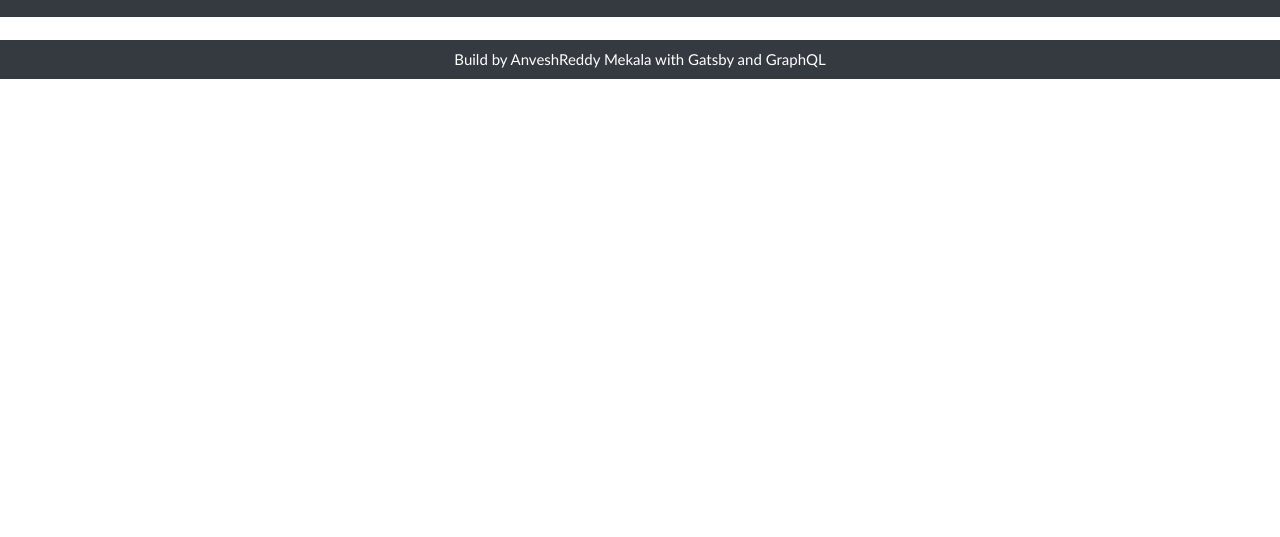
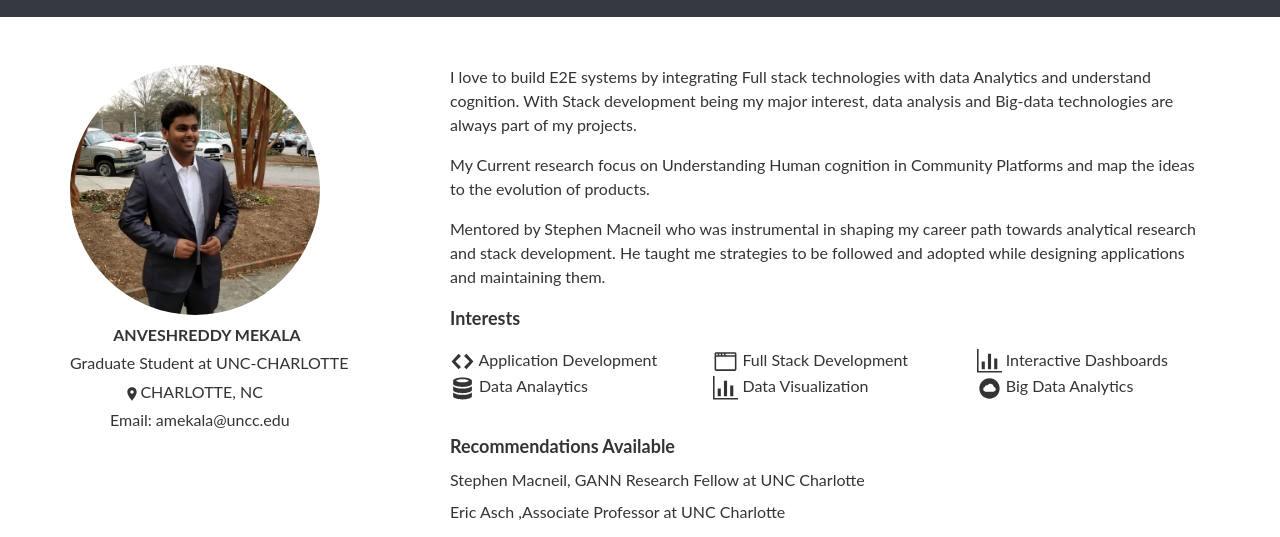
Before and after one commit to ANVESH96/Portfolio-Web-Application, a Gatsby site: page / in a window 1280 px wide. Shown: the part 73-610 px from the top of the page. Built offline with nearby package versions, Linux system fonts and the light colour scheme; Gatsby itself is replaced by a stand-in of ours.

```diff
--- a/gatsby-config.js
+++ b/gatsby-config.js
@@ -1,13 +1,18 @@
 module.exports = {
   siteMetadata: {
     title: `ANVESHREDDY MEKALA`,
-    Interests : 'INTERESTS',
-    description: `Current research focus on Understanding Human cognition in Community Platforms and map the ideas to the evolution of products.`,
-    mentoredby:'My mentor Stephen Macneil was instrumental in shaping my career path towards analytical research and stack development. He teaches me strategies to be followed and adopted while designing applications and maintaining them. ',
+    Interests : 'Interests',
+    description: `  My Current research focus on Understanding Human cognition in Community Platforms and map the ideas to the evolution of products.`,
+    mentoredby:'Mentored by Stephen Macneil who was instrumental in shaping my career path towards analytical research and stack development. He taught me strategies to be followed and adopted while designing applications and maintaining them. ',
     author: `AnveshReddy Mekala`,
     designedby:'Build By AnveshReddy Mekala with Gatsby & GraphQl',
-    introduction: 'I love to build E2E systems by integrating Full stack technologies with data Analytics and understand cognition.Deploying Applications and continous integration with containerization softwares like Docker helps me in  reducing depolyment and maintaenance time by more than 50%. With Stack development being my major interest, data analysis and Big-data technologies are always part of my projects.',
+    introduction: 'I love to build E2E systems by integrating Full stack technologies with data Analytics and understand cognition. With Stack development being my major interest, data analysis and Big-data technologies are always part of my projects.',
     quoteline: "'I am not a phot freak and i am not proud of it :p '",
+    canvasproject_heading: "Understand Human Cogintion over open community platforms where users populate their ideas about the service/product",
+    canvasproject_intro : "We chose Canvas Community platform and scrapped their web data using crawler build on Nodejs.Later, we analyzed the data for  sentiment, topic modeling, idea-score and its correlation with the data and try to understand people ideas and concerns.As the part of this project, we chose to build a dashboard using D3js & Redux where the analytics results can be seen and compared.",
+    canvasproject_crawler: "Data Scraping with Crawler",
+    canvasproject_crawler_description:" Designed a fault tolerant web crawler which scrapesover 40k records from web using CherioJs"
+
   },
   plugins: [
     `gatsby-plugin-react-helmet`,
--- a/src/components/footer.js
+++ b/src/components/footer.js
@@ -1,7 +1,5 @@
-import { Link } from "gatsby"
-import PropTypes from "prop-types"
 import React from "react"
-import {Navbar,Nav} from "react-bootstrap"
+import {Navbar} from "react-bootstrap"
 
 const Footer = () => (
   <Navbar  sticky ="bottom"  bg="dark" expand="lg" variant="dark" role="navigation" style={{minHeight:35,justifyContent:"center"}}>
--- a/src/components/header.js
+++ b/src/components/header.js
@@ -2,23 +2,17 @@
 import PropTypes from "prop-types"
 import React from "react"
 import "../styles/bootstrap.min.css"
-import {Nav,Navbar,Container,Row,Col} from "react-bootstrap"
-const linkStyle ={
-  color: 'white',
-  textDecoration: 'none',
-  fontFamily: 'lato',
-}
+import {Nav,Navbar} from "react-bootstrap"
+
 const Header = ({ siteTitle }) => (
-
-
   <Navbar  sticky ="top"  bg="dark" expand="lg" variant="dark" role="navigation" style={{minHeight:90,fontFamily:'lato',color:'white'}}>
   <Navbar.Brand >{'ANVESHREDDY MEKALA'}</Navbar.Brand>
   <Navbar.Toggle aria-controls="basic-navbar-nav" />
    <Navbar.Collapse id="basic-navbar-nav">
      <Nav expand="md" className="mr-auto" >
-       <Nav> <Link to={"/home"} style={{color:'white'}}> HOME </Link> </Nav>
+       <Nav> <Link to={"/"} style={{color:'white'}}> HOME </Link> </Nav>
        <Nav><Link to={"/skills"} style={{color:'white'}}>SKILLS </Link></Nav>
-       <Nav><Link to={"/skills"} style={{color:'white'}}>PROJECTS</Link></Nav>
+       <Nav><Link to={"/projects"} style={{color:'white'}}>PROJECTS</Link></Nav>
        <Nav><Link to={"/skills"} style={{color:'white'}}>BLOG </Link></Nav>
        <Nav><Link to={"/contact"} style={{color:'white'}}>CONTACT </Link></Nav>
      </Nav>
--- a/src/components/layout.js
+++ b/src/components/layout.js
@@ -22,6 +22,7 @@
       <>
         <Header siteTitle={data.site.siteMetadata.title} />
           <main>{children}</main>
+
           <Footer/>
       </>
     )}
--- a/src/pages/index.js
+++ b/src/pages/index.js
@@ -1,16 +1,85 @@
 import React from "react"
-import { Link } from "gatsby"
 import Layout from "../components/layout"
 import SEO from "../components/seo"
+import "../components/layout.css"
+import {MdLocationOn} from "react-icons/md"
+import Profileimage from "../components/image"
+import {Container,Col,Row} from "react-bootstrap"
+import { graphql } from "gatsby"
+import {FaGithub,FaLinkedin,FaInstagram,FaFacebook} from "react-icons/fa"
+import { GoCode,GoBrowser,GoGraph,GoDatabase} from "react-icons/go"
+import {IoIosCloudCircle} from "react-icons/io"
+
+    export const query = graphql`
+      query Introductionpage{
+        site {
+          siteMetadata {
+            introduction
+            Interests
+            description
+            mentoredby
+            quoteline
+          }
+        }
+      }
+    `
+const homePage = ({data}) => (
+    <Layout>
+    <SEO title="Home" keywords={[`gatsby`,'UNCC','UNCCHARLOTTE',`react`,'graphql','AnveshReddy Mekala','anveshmekala','Anvesheddy mekala']} />
+    <Container>
+    <Row>
+      <Col sm={10}lg={{span: 4,offset:0.8}} md={8} style={{padding:"3rem 0rem 0rem 0rem"}}>
+       <Profileimage />
+       <Container>
+         <Row style={{fontFamily:"lato"}}>
+           <Col lg={12}style={{padding:"0.5rem 0rem 0rem 2.7rem",fontWeight:"bold"}}> ANVESHREDDY MEKALA
+           </Col>
+           <Col lg={12}style={{padding:"0.275rem 0rem 0rem 0rem"}}> Graduate Student at UNC-CHARLOTTE
+           </Col>
+           <Col lg={12}style={{padding:"0.275rem 0rem 0rem 3.4rem"}}><MdLocationOn/>CHARLOTTE, NC
+           </Col>
+           <Col lg={12}style={{padding:"0.275rem 0rem 0rem 2.5rem"}}>Email: amekala@uncc.edu
+           </Col>
+           </Row>
+           </Container>
+       </Col>
+        <Col lg={8} md={8} style={{padding:"3rem 0rem 0rem 0rem",fontFamily:"lato"}}>{data.site.siteMetadata.introduction}
+        <Col lg={12} md={8} style={{padding:"1rem 0rem 0rem 0rem",fontFamily:"lato"}}>{data.site.siteMetadata.description}</Col>
+        <Col lg={12} md={8} style={{padding:"1rem 0rem 0rem 0rem",fontFamily:"lato"}}>{data.site.siteMetadata.mentoredby}</Col>
+        <Col lg={12} md={8} style={{padding:"1rem 0rem 0rem 0rem",fontSize:18,fontFamily:"lato",fontWeight:'bold'}}>{data.site.siteMetadata.Interests}</Col>
+        <Col lg={12} md={8} style={{padding:"1rem 0rem 0rem 0rem"}}>
+        <Row >
+        <Col><GoCode style={{width:25,height:25}} /> Application Development </Col>
+        <Col><GoBrowser style={{width:25,height:25}} /> Full Stack Development </Col>
+        <Col><GoGraph style={{width:25,height:25}} /> Interactive Dashboards </Col>
+        </Row>
+        <Row>
+        <Col><GoDatabase style={{width:25,height:25}} /> Data Analaytics </Col>
+        <Col><GoGraph style={{width:25,height:25}} /> Data Visualization </Col>
+        <Col><IoIosCloudCircle style={{width:25,height:25}} /> Big Data Analytics </Col>
+          </Row>
+        {/* <Col lg={12} md={8} style={{padding:"1rem 0rem 0rem 0rem",fontSize:20,fontFamily:"Trebuchet MS"}}>{data.site.siteMetadata.quoteline}</Col> */}
+        </Col>
+        <Col>
+        <Row>
+        <Col lg={12} md={8} style={{padding:"2rem 0rem 0rem 0rem",fontSize:18,fontFamily:"lato",fontWeight:'bold'}}>Recommendations Available</Col>
+        <Col lg={12} md={8} style={{padding:"0.5rem 0rem 0rem 0rem",fontFamily:"lato"}}> Stephen Macneil, GANN  Research Fellow at UNC Charlotte</Col>
+        <Col lg={12} md={8} style={{padding:"0.5rem 0rem 0rem 0rem",fontFamily:"lato"}}> Eric Asch ,Associate Professor at UNC Charlotte </Col>
+          </Row>
+        </Col>
+        <Container>
+        <Row  className="justify-content-md-center">
+        <Col lg={1.5} md={1} style={{padding:"1rem 0rem 0rem 0rem"}}><a  href="https://github.com/ANVESH96/" style={{color:"#333333"}}><FaGithub style={{width:40,height:40}} /></a></Col>
+        <Col lg={1.5} md={1} style={{padding:"1rem 0rem 0rem 0rem"}}><a  href="https://www.linkedin.com/in/anveshreddy-mekala-94a214106/" style={{color:"#333333"}}><FaLinkedin style={{width:40,height:40}} /></a></Col>
+        <Col lg={1.5} md={1} style={{padding:"1rem 0rem 0rem 0rem"}}><a  href="https://www.instagram.com/anveshreddy_mekala/?hl=en" style={{color:"#333333"}}><FaInstagram style={{width:40,height:40}} /></a></Col>
+        <Col lg={1.5} md={1} style={{padding:"1rem 0rem 0rem 0rem"}}><a  href="https://www.facebook.com/anveshreddy.mekala " style={{color:"#333333"}}><FaFacebook style={{width:40,height:40}} /></a></Col>
+        </Row>
+        </Container>
+      </Col>
+    </Row>
+    </Container>
+    </Layout>
+)
 
 
-const IndexPage = () => (
-  <Layout>
-    <SEO title="Home" keywords={[`gatsby`, `application`, `react`,'graphql','AnveshReddy Mekala','anveshmekala','Anvesheddy mekala']} />
-    <div style={{ maxWidth: `300px`, marginBottom: `1.45rem` }}>
-    </div>
-
-  </Layout>
-)
-
-export default IndexPage
+export default homePage
```
Also changed, not shown: src/components/social.js (added, +12 -0 lines), src/pages/contact.js (+4 -5 lines), src/pages/home.js (+24 -19 lines), src/pages/page-2.js (deleted, +0 -16 lines), src/pages/projects.js (added, +45 -0 lines), src/pages/skills.js (+1 -9 lines).
